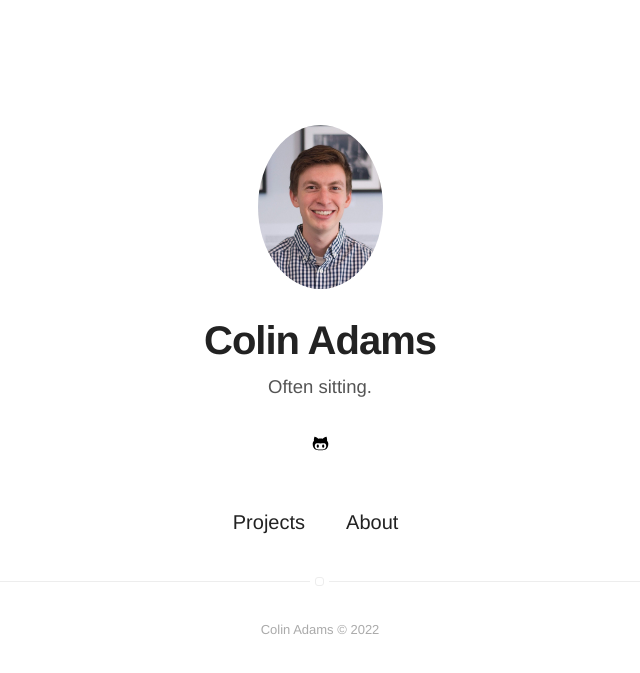
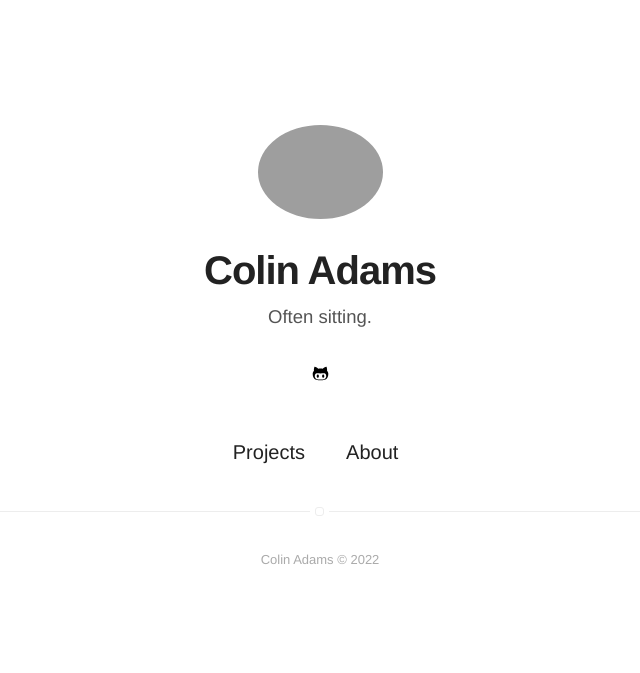
Before and after one commit to cbadams2/cbadams2.github.io, a Jekyll site: the page built from index.html, in a window 1280 px wide. Shown: the top 673 px of the page, without its empty margins (320-960 px from the left). Built offline with Jekyll 4.4.1, drawn with Linux system fonts in a browser that asks for light colours.

Commit message:
new profile pic

```diff
--- a/_config.yml
+++ b/_config.yml
@@ -11,7 +11,7 @@ description:
 # if it's an external image, update below for true
 # better with square images
 external-image: false
-picture: assets/images/cropped_rabi.jpg
+picture: assets/images/rabi_square.jpg
 
 # If you want to include your resume, set to true
 # and specify source (external orn local).
```
Also changed, not shown: 1 other file.
